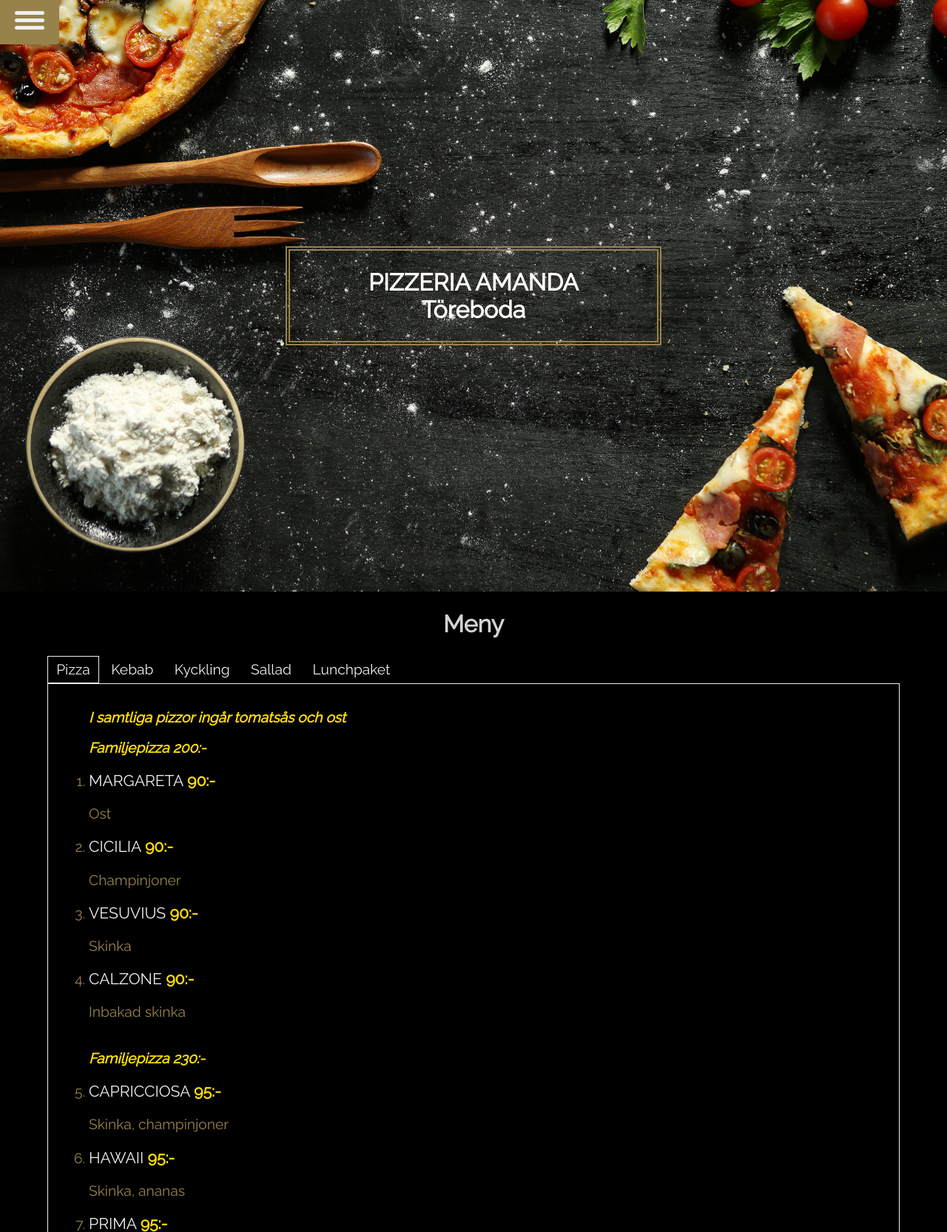
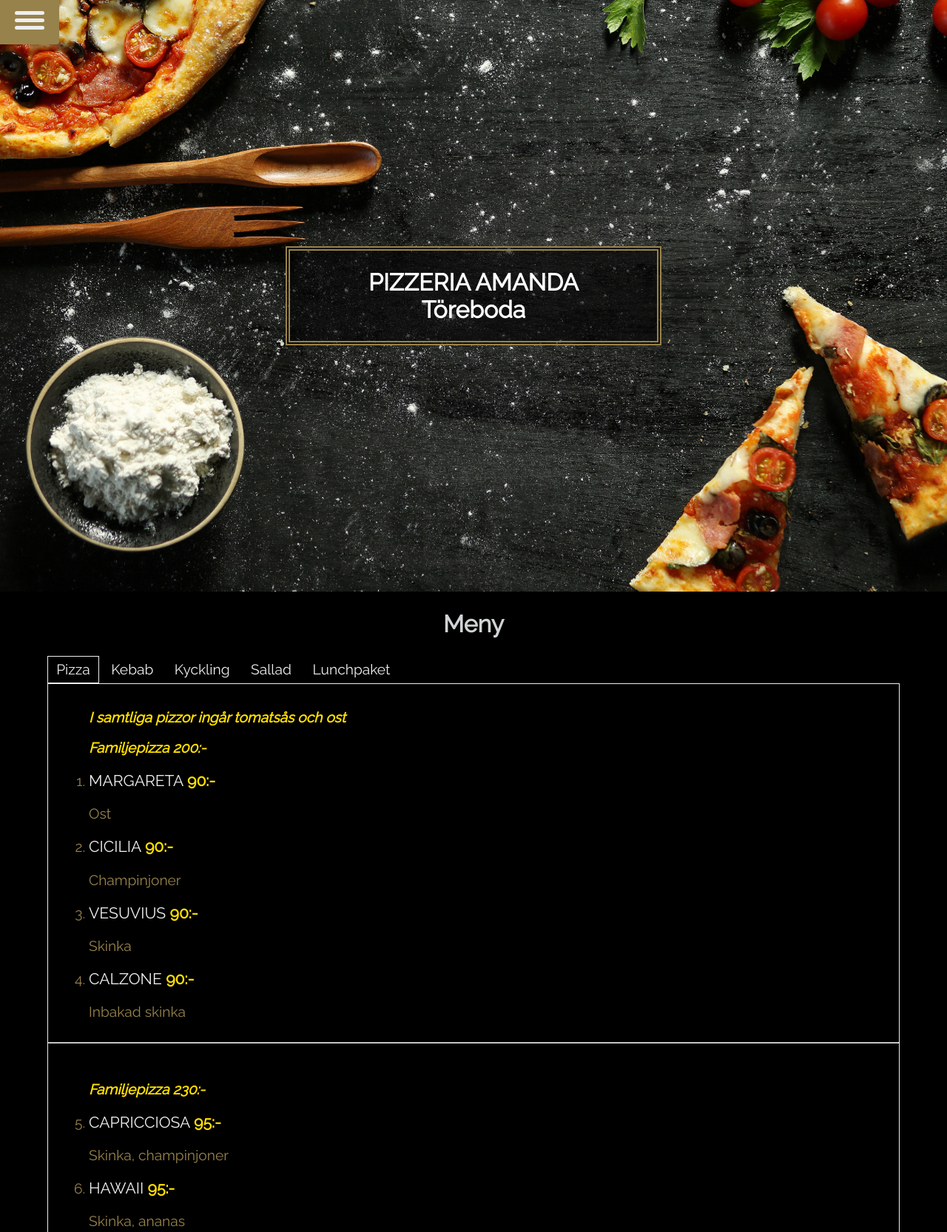
Before and after one commit to Ma5oul/PizzeriaAmanda, a PHP site: page / in a window 1280 px wide. Shown: the top 1666 px of the page at 74% size. Run offline with PHP 8.4, Linux system fonts and the light colour scheme; some libraries are stand-ins or nearby versions.

Commit message:
added lines between diff pizzas

```diff
--- a/index.html
+++ b/index.html
@@ -56,6 +56,7 @@
           <li><p>VESUVIUS <b class='priser'>90:- </b> </p> Skinka </li>
           <li><p>CALZONE <b class='priser'>90:- </b> </p> Inbakad skinka </li>
 
+          <hr>
           <br/><h3>Familjepizza <b>230:-</b>
           </h3><li><p>CAPRICCIOSA <b class='priser'>95:- </b> </p> Skinka, champinjoner </li>
           <li><p>HAWAII <b class='priser'>95:- </b> </p> Skinka, ananas </li>
@@ -79,6 +80,7 @@
           <li><p>TOMASO <b class='priser'>95:- </b> </p> Räkor, tonfisk, skinka </li>
           <li><p>JAMAICA <b class='priser'>95:- </b> </p> Räkor, skinka, champinjoner </li>
 
+          <hr>
           <br/><h3>Familjepizza <b>250:-</b> </h3>
           <h3>Mexicanska pizzor (starka pizzor, nr 27-29)</h3>
           <li><p>MAMA MIA <b class='priser'>100:- </b> </p> Räkor, musslor, skinka, champinjoner, paprika </li>
@@ -97,6 +99,7 @@
           <li><p>GORGONZOLA <b class='priser'>100:- </b> </p> Oxfilé, gorgonzola, champinjoner </li>
           <li><p>KYCKLINGPIZZA <b class='priser'>100:- </b> </p> Kyckling, champinjoner, paprika, färsk vitlök </li>
 
+          <hr>
           <br/><h3>SPECIALPIZZOR</h3>
           <h3>Familjepizza <b>270:-</b> </h3>
           <li><p>TOBBES SPECIAL <b class='priser'>110:- </b> </p> Lök, kebabkött, isbergssallad, tomat gurka, pepperoni, kebabsås </li>
--- a/main.css
+++ b/main.css
@@ -8,6 +8,12 @@ body {
   margin: 0;
   padding: 0;
   font-family: 'Raleway', sans-serif;
+}
+
+hr{
+  margin-left: -55px;
+  margin-right: -15px;
+  margin-top: 30px;
 }
 
 h2{
@@ -32,6 +38,7 @@ h2{
   width: 35vw;
   border: 6px double #97824b;
   padding: 1.5rem;
+  background-color: rgba(0, 0, 0, 0.6);
 
 }
 
@@ -50,7 +57,7 @@ h2{
   position: absolute;
   left: 0;
   top: 0;
-  background-color: rgba(0, 0, 0, 0.6);
+  background-color: rgba(0, 0, 0, 0.8);
   border-radius: 0px 0px 4px 0px;
 }
 
```
